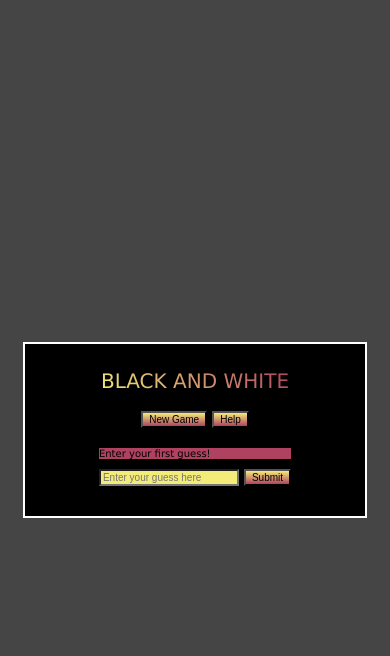
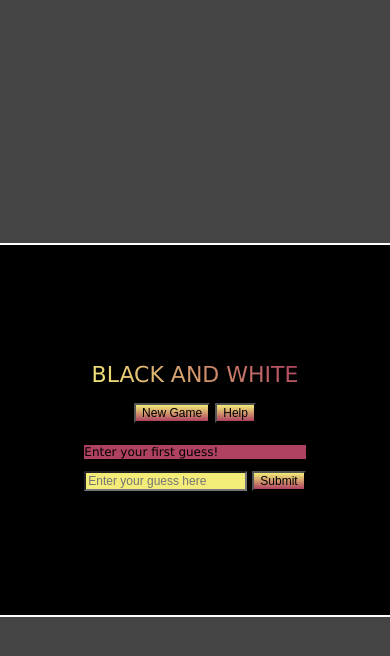
Before and after one commit to BhavyaNayak04/Word-Game, a plain HTML site: page index.html in a window 390 px wide. Both pictures are taken after a click on the button "New Game". Drawn offline with Linux system fonts and the light colour scheme.

Commit message:
Fixed some bugs

```diff
--- a/style.css
+++ b/style.css
@@ -1,6 +1,7 @@
  body
     {
          background-color: rgb(70, 69, 69);
+         overflow: hidden;
         font-family: 'Lucida Sans', 'Lucida Sans Regular', 'Lucida Grande', 'Lucida Sans Unicode', Geneva, Verdana, sans-serif;
     }
 
@@ -96,36 +97,43 @@
     @media only screen and (max-width: 550px)
     {
         .container{
-        width: 80%;
+         min-height: 330px;
+         width: 100%;
         }
     .playarea
     {
-        padding: 10px;
+        padding: 12px;
     }
     .heading p{
         margin: 5px;
-        font-size: 20px;
+        font-size: 22px;
+        text-align: center;
     }
     .inputarea input
     {
         margin-right: 5px;
-        font-size: 10px;
+        font-size: 12px;
     }
     .inputarea button
     {
-        font-size: 10px;
+        font-size: 12px;
     }
     .helpinfo
     {
         padding: 2px 10px 10px 10px;
-        font-size: 9px;
+        font-size: 8px;
     }
     #msg
     {
-        font-size: 10px;
+        font-size: 12px;
     }
     .mainButton
    {
-        font-size: 10px;
+        font-size: 12px;
    }
+   main
+    {
+        height: 100vh;
+        width: 100%;
     }
+    }
```
